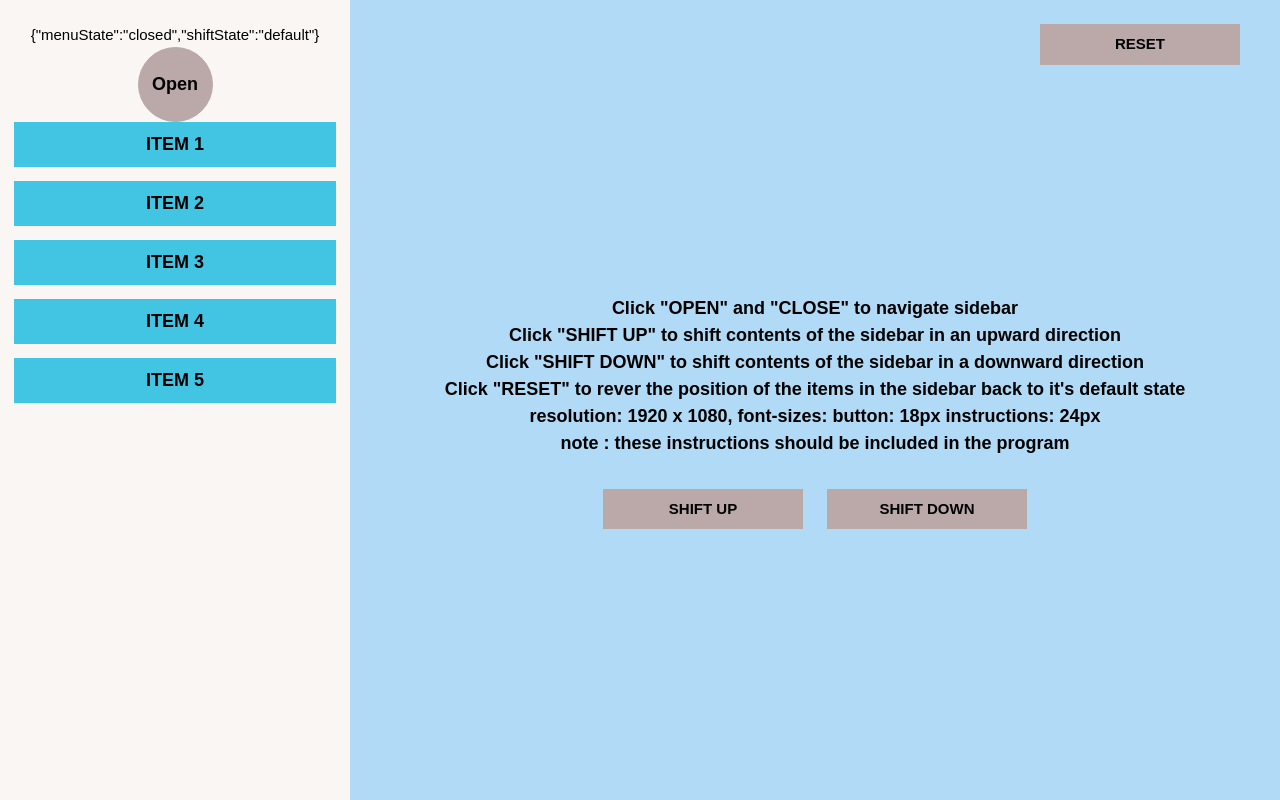
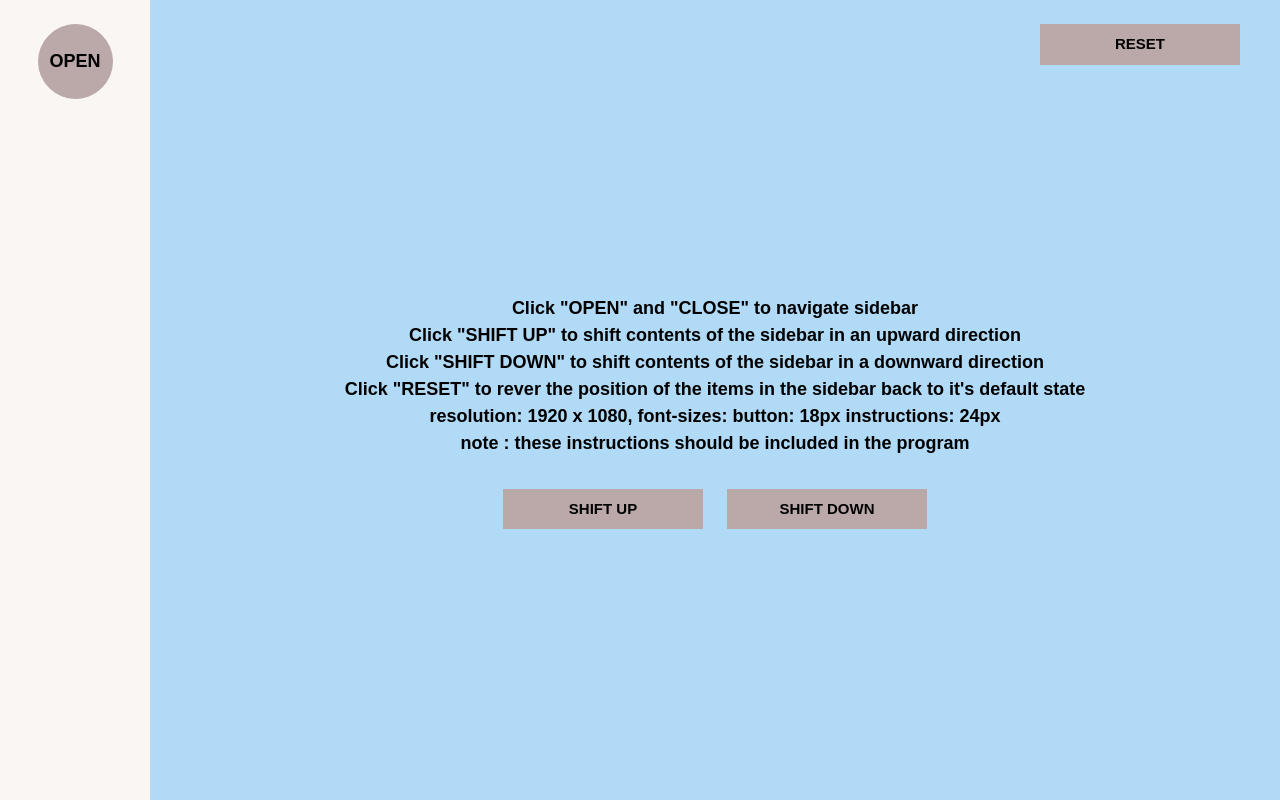
Before and after one commit to DexIlaganDev/quibble-test, a React (Vite) app: page / in a window 1280 px wide. Built offline with nearby package versions, Linux system fonts and the light colour scheme.

Commit message:
Create State Transitions

```diff
--- a/src/index.css
+++ b/src/index.css
@@ -157,11 +157,9 @@ body {
 
 /** Home Page Main **/
 .homepage {
-  display: grid;
+  display: flex;
   height: 100vh; /* not bp */
-  grid-template-columns: 350px 10fr;
 }
-
 
 /** Sidebars **/
 .sidebar{
@@ -172,23 +170,77 @@ body {
   flex-direction: column;
   align-items: center;
   padding-top: var(--main-padding-top);
+
+  flex-shrink: 0;
+  transition: width 0.2s;
 }
+
 
 .sidebar-menu-wrapper {
   display:flex;
   flex-direction: column;
   gap: .875rem;
   width: 100%;
+
+  transition: all 50ms ease-in-out;
 }
 .toggle-menu {
-  width: 75px;
-  height: 75px;
   display:inline-flex;
   justify-content: center;
   align-items: center;
+  text-transform: uppercase;
+
+  transition: width 300ms;
 }
 
-/** Main Content **/
+
+/** **************************************
+  Sidebar Toggle Close Open Shift Animations
+                              ****************/
+.homepage.closed .sidebar {
+  width: 150px;
+}
+.homepage.open .sidebar {
+  width: 350px;
+}
+
+.homepage.closed .sidebar-menu-wrapper  {
+  visibility: hidden;
+}
+.homepage.open .sidebar-menu-wrapper  {
+  visibility: visible;
+}
+.homepage.default .sidebar-menu-wrapper  {
+  margin-block: auto;
+}
+.homepage.up .sidebar-menu-wrapper  {
+  margin-bottom: auto;
+  margin-top: 1rem;
+}
+.homepage.down .sidebar-menu-wrapper  {
+  margin-top: 1rem;
+}
+.homepage.down .toggle-menu  {
+  margin-top: auto;
+}
+
+.homepage .toggle-menu {
+  width: 75px;
+  height: 75px;
+}
+.homepage.open .toggle-menu  {
+  width: 200px;
+  border-radius: 16px !important;
+  height: initial;
+}
+
+
+
+
+
+/** **************************
+  Main Content
+                ****************/
 .main-content {
   display: flex;
   justify-content: center;
@@ -197,6 +249,7 @@ body {
   flex-direction: column;
   position: relative;
   padding-top: var(--main-padding-top);
+  flex:1;
 }
 
 .shift-buttons-wrapper {
--- a/src/layouts/Sidebar/index.tsx
+++ b/src/layouts/Sidebar/index.tsx
@@ -1,8 +1,6 @@
 import SidebarMenuItem from "@/components/SidebarMenuItem"
 import SidebarMenuWrapper from "@/components/SidebarMenuWrapper"
 import SidebarToggleButton from "@/components/SidebarOpenButton"
-import { useGlobalContext } from "@/context/global"
-
 
 const MenuItems = [
     'Item 1',
@@ -13,14 +11,8 @@ const MenuItems = [
 ]
 
 const Sidebar = () => {
-
-    const {states} = useGlobalContext()
-
     return (
         <nav className="sidebar bg-light-gray">
-            {
-                JSON.stringify(states)
-            }
             <SidebarToggleButton />
 
             <SidebarMenuWrapper>
--- a/src/pages/home/index.tsx
+++ b/src/pages/home/index.tsx
@@ -1,10 +1,16 @@
 import MainContent from "@/layouts/MainContent"
 import Sidebar from "@/layouts/Sidebar"
 
+import { useGlobalContext } from "@/context/global"
+
 const HomePage = () => {
 
+    // Global State
+    const {states} = useGlobalContext()
+    const {menuState, shiftState} = states
+
     return (
-        <div className="homepage">
+        <div className={`homepage ${menuState} ${shiftState}`}>
             <Sidebar />
             <MainContent />
         </div>
```
